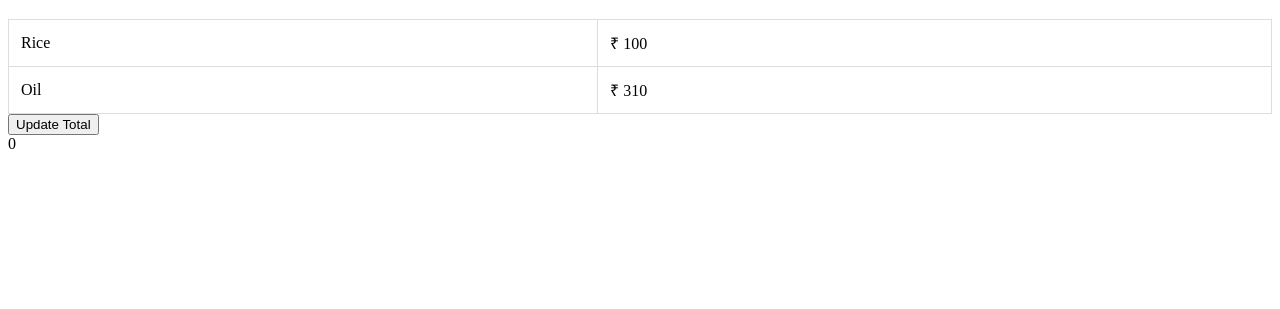
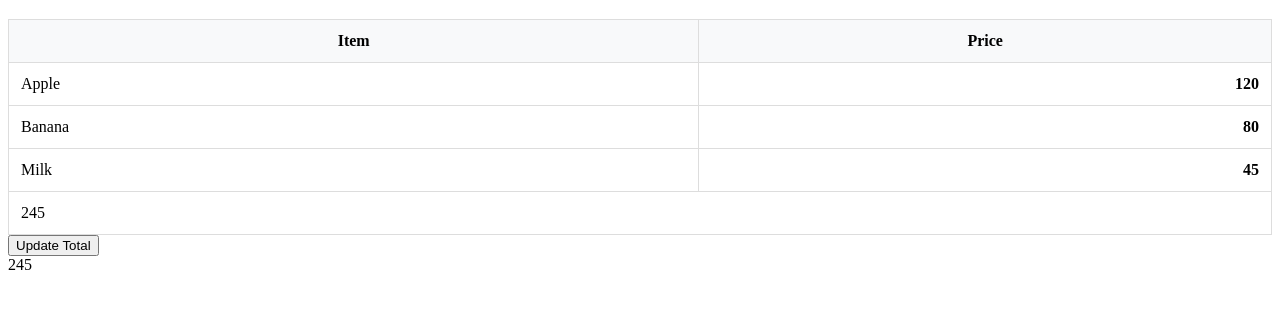
Before and after one commit to acciojob/grofers-checkout-noumantannu06-glitch, a website: page main.html in a window 1280 px wide. Shown: the part 61-370 px from the top of the page. Drawn offline with Linux system fonts and the light colour scheme.

Commit message:
created a submission

```diff
--- a/main.html
+++ b/main.html
@@ -11,20 +11,32 @@
 	<h1>Grofers Checkout</h1>
 
   <table>
-  <!-- Items with prices -->
-  <tr data-ns-test="item">
-    <td>Rice</td>
-    <td data-ns-test="price">₹ 100</td>
+    <thead>
+      <tr>
+        <th>Item</th>
+        <th>Price</th>
       </tr>
-  <tr data-ns-test="item">
-    <td>Oil</td>
-    <td data-ns-test="price">₹ 310</td>
+    </thead>
+    <tbody>
+      <tr class="item">
+        <td>Apple</td>
+        <td data-ns-test="prices" class="prices">120</td>
       </tr>
+      <tr class="item">
+        <td>Banana</td>
+        <td data-ns-test="prices" class="prices">80</td>
+      </tr>
+      <tr class="item">
+        <td>Milk</td>
+        <td data-ns-test="prices" class="prices">45</td>
+      </tr>
+    </tbody>
   </table>
 
   <button id="update-total" data-ns-test="updateTotal">
     Update Total
   </button>
+
 
        <!-- Total sum display -->
        <div id="ans">0</div>
--- a/script.js
+++ b/script.js
@@ -1,20 +1,36 @@
 function calculateTotal() {
-    // 1. Select all elements containing prices using the data attribute
-    const priceElements = document.querySelectorAll('[data-ns-test="price"]');
-    let total = 0;
+      const priceCells = document.querySelectorAll(".prices");   // this is what the test wants
+      let totalPrice = 0;
 
-    // 2. Iterate through elements and sum the values
-    priceElements.forEach((element) => {
-        const price = parseFloat(element.innerText);
-        if (!isNaN(price)) {
-            total += price;
-        }
-    });
+      priceCells.forEach(cell => {
+        const value = parseFloat(cell.textContent) || 0;
+        totalPrice += value;
+      });
 
-    // 3. Update the #ans element with the final sum
-    const ansElement = document.getElementById("ans");
-    ansElement.innerText = total;
-}
+      const table = document.querySelector("table");
+      const existingTotal = document.querySelector("[data-ns-test='grandTotal']");
+      if (existingTotal) {
+        existingTotal.closest("tr").remove();
+      }
 
-// 4. Call the function (ensure this runs after DOM is loaded or items are added)
-calculateTotal();
+      const totalRow = document.createElement("tr");
+      const totalCell = document.createElement("td");
+      totalCell.setAttribute("colspan", "2");
+      totalCell.setAttribute("data-ns-test", "grandTotal");
+      totalCell.textContent = totalPrice;
+
+      totalRow.appendChild(totalCell);
+      table.appendChild(totalRow);
+
+      // Update #ans so the test can read the total
+      const ans = document.getElementById("ans");
+      if (ans) {
+        ans.textContent = totalPrice;
+      }
+    }
+
+    // Run once on load
+    calculateTotal();
+
+    // Also run when button is clicked
+    document.getElementById("update-total").addEventListener("click", calculateTotal);
```
Lines whose indentation alone changed are shown as unchanged.
